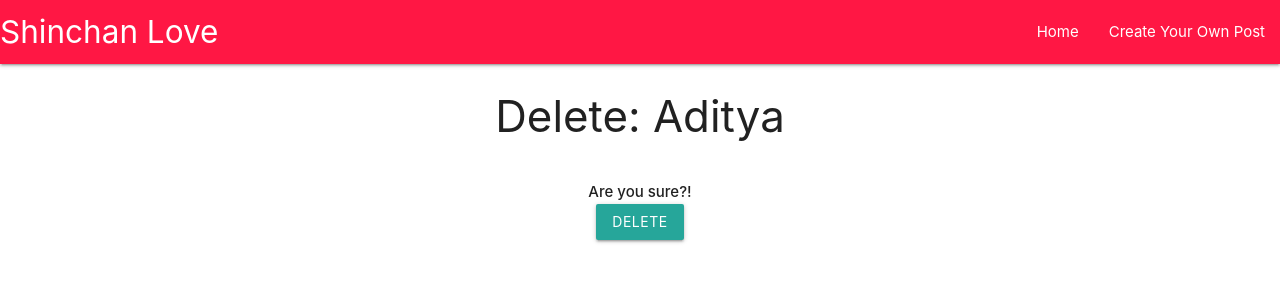
After one commit to Aditya-Bajpai/blog-app-using-django, a Django app: page /delete/article/1 in a window 1280 px wide. The commit adds this page. Shown: the top 300 px of the page. Run offline with Django 3.2, Linux system fonts and the light colour scheme; data comes from the database, SQL or seed files in the repository; both versions use the stored data as it was after the commit.

Commit message:
added a feature to delete a post

```diff
--- a/main/models.py
+++ b/main/models.py
@@ -14,4 +14,5 @@ class Post(models.Model):
         return self.title + ' | ' + str(self.author) + ' | ' + str(self.pub_date)
 
     def get_absolute_url(self):
-        return reverse('article' , args = (str(self.id)))
+        #return reverse('article' , args = (str(self.id)))
+        return reverse('main')
--- a/main/urls.py
+++ b/main/urls.py
@@ -1,9 +1,10 @@
 from django.urls import path
-from . views import Home , Detail , AddPost , UpdatePost
+from . views import Home , Detail , AddPost , UpdatePost , DeletePost
 
 urlpatterns = [
     path('' , Home.as_view() , name='main'),
     path('article/<int:pk>' , Detail.as_view() , name='article'),
     path('create' , AddPost.as_view() , name = "create"),
-    path('update/article/<int:pk>' , UpdatePost.as_view() , name="update")
+    path('update/article/<int:pk>' , UpdatePost.as_view() , name="update"),
+    path('delete/article/<int:pk>' , DeletePost.as_view() , name = "delete"),
 ]
--- a/main/views.py
+++ b/main/views.py
@@ -1,8 +1,9 @@
 from django.shortcuts import render
-from django.views.generic import ListView , DetailView , CreateView , UpdateView
+from django.views.generic import ListView , DetailView , CreateView , UpdateView , DeleteView
 from . models import Post
 from django.contrib import messages
 from django.contrib.messages.views import SuccessMessageMixin
+from django.urls import reverse_lazy
 # Create your views here.
 #def main(request):
     #return render(request , 'main.html' , {})
@@ -10,6 +11,7 @@ from django.contrib.messages.views import SuccessMessageMixin
 class Home(ListView):
     model = Post
     template_name = "main.html"
+    ordering = ["-id"]
 
 class Detail(DetailView):
     model = Post
@@ -20,7 +22,12 @@ class AddPost(CreateView):
     template_name = "addpost.html"
     fields = "__all__"
 
-class UpdatePost(SuccessMessageMixin , UpdateView):
+class UpdatePost(UpdateView):
     model = Post
     template_name = "updatepost.html"
     fields = ['title' , 'body' , 'author']
+
+class DeletePost(DeleteView , SuccessMessageMixin):
+    model=Post
+    template_name = "deletepost.html"
+    success_url = reverse_lazy('main')
--- /dev/null
+++ b/templates/deletepost.html
@@ -0,0 +1,21 @@
+{% extends 'main.html'%}
+{% block title %}
+<title>Delete Blog Post</title>
+{% endblock %}
+{% block content %}
+<style>
+    h3{
+        text-align: center;
+    }
+    form{
+        text-align: center;
+    }
+</style>
+    <h3>Delete: {{post.title}}</h3>
+    <br>
+    <form method = "POST">
+        {% csrf_token %}
+        <strong>Are you sure?!</strong><br>
+        <a class="waves-effect waves-light btn">Delete</a>
+    </form>
+{%endblock%}
--- a/templates/detail.html
+++ b/templates/detail.html
@@ -9,7 +9,7 @@
     }
 </style>
 <div class="detail">
-    <h1>{{post.title}}</h1>
+    <h1>{{post.title}}</h1> - <a href="{%url 'update' post.pk%}"><small>Update</small></a> <br>
     {{post.body}} <br>
     <small>{{post.author.first_name}} {{post.author.last_name}}</small>
 </div>
--- a/templates/main.html
+++ b/templates/main.html
@@ -37,7 +37,7 @@
                     <a href="{%url 'article' post.pk%}">
                         "{{post.title}}" by {{post.author.first_name}} {{post.author.last_name}}
                         <br>
-                        <button><a href="{%url 'update' post.pk%}">Update</a></button>
+                        <a href="{%url 'update' post.pk%}"><small>Update</small></a>  |  <a href="{%url 'delete' post.pk%}"><small>Delete</small></a>
                     </a>
                 </li>
             </ul>
--- a/templates/updatepost.html
+++ b/templates/updatepost.html
@@ -12,6 +12,6 @@
     <form method = "POST">
         {% csrf_token %}
         {{ form.as_p }}
-        <button>Update</button>
+        <a class="waves-effect waves-light btn">Update</a>     |       <a href="{%url 'delete' post.pk%}" class="waves-effect waves-light btn">Delete</a>
     </form>
 {%endblock%}
```
Also changed, not shown: db.sqlite3.
